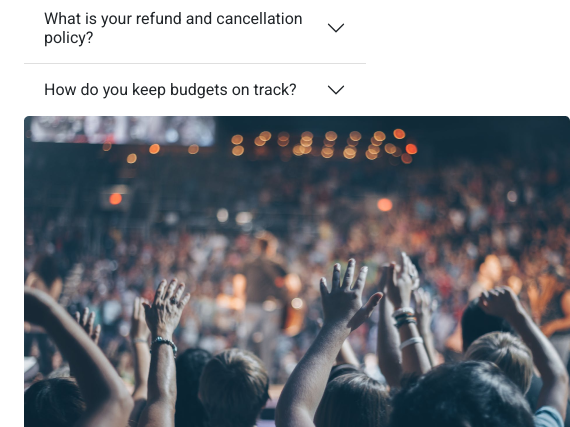
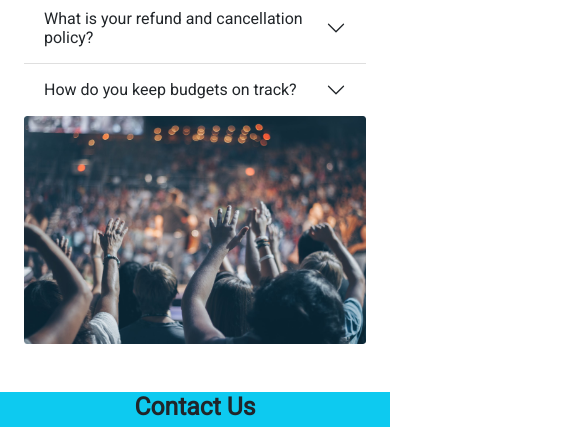
Before and after one commit to Asadsheblu/Artisan-convention-center, a plain HTML site: page index.html in a window 390 px wide. Shown: the part 3390-3817 px from the top of the page, 570 px wide, since content can reach past the window. Drawn offline with Linux system fonts and the light colour scheme.

Commit message:
responsiveness-check

```diff
--- a/index.html
+++ b/index.html
@@ -355,7 +355,7 @@
   </div>
 </div>
 <div class="col-md-6 col-12">
-    <img src="images/people.png" alt="">
+    <img class="img-fluid" src="images/people.png" alt="">
 </div>
 
 </div>
```
